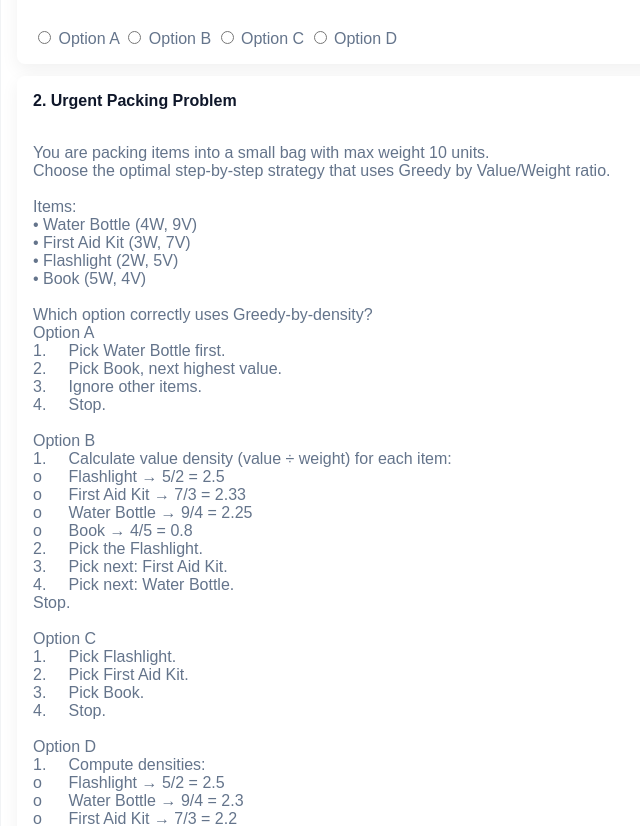
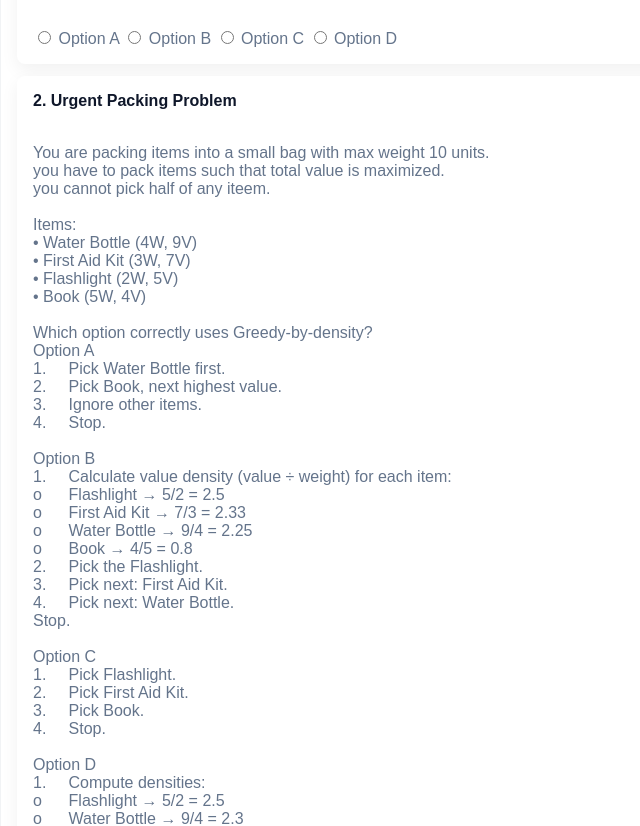
Before and after one commit to Devina05/NEURO-SURVEY, a plain HTML site: page client/initial_quiz.html in a window 1280 px wide. Shown: the part 980-1806 px from the top of the page, without its empty margins (189-829 px from the left). Drawn offline with Linux system fonts and the light colour scheme.

Commit message:
greedy question changes

```diff
--- a/client/initial_quiz.html
+++ b/client/initial_quiz.html
@@ -77,7 +77,8 @@ Option C
     text: "Urgent Packing Problem",
     description: `
 You are packing items into a small bag with max weight 10 units.
-Choose the optimal step-by-step strategy that uses Greedy by Value/Weight ratio.
+you have to pack items such that total value is maximized.
+you cannot pick half of any iteem.
 
 Items:
 • Water Bottle (4W, 9V)
```
